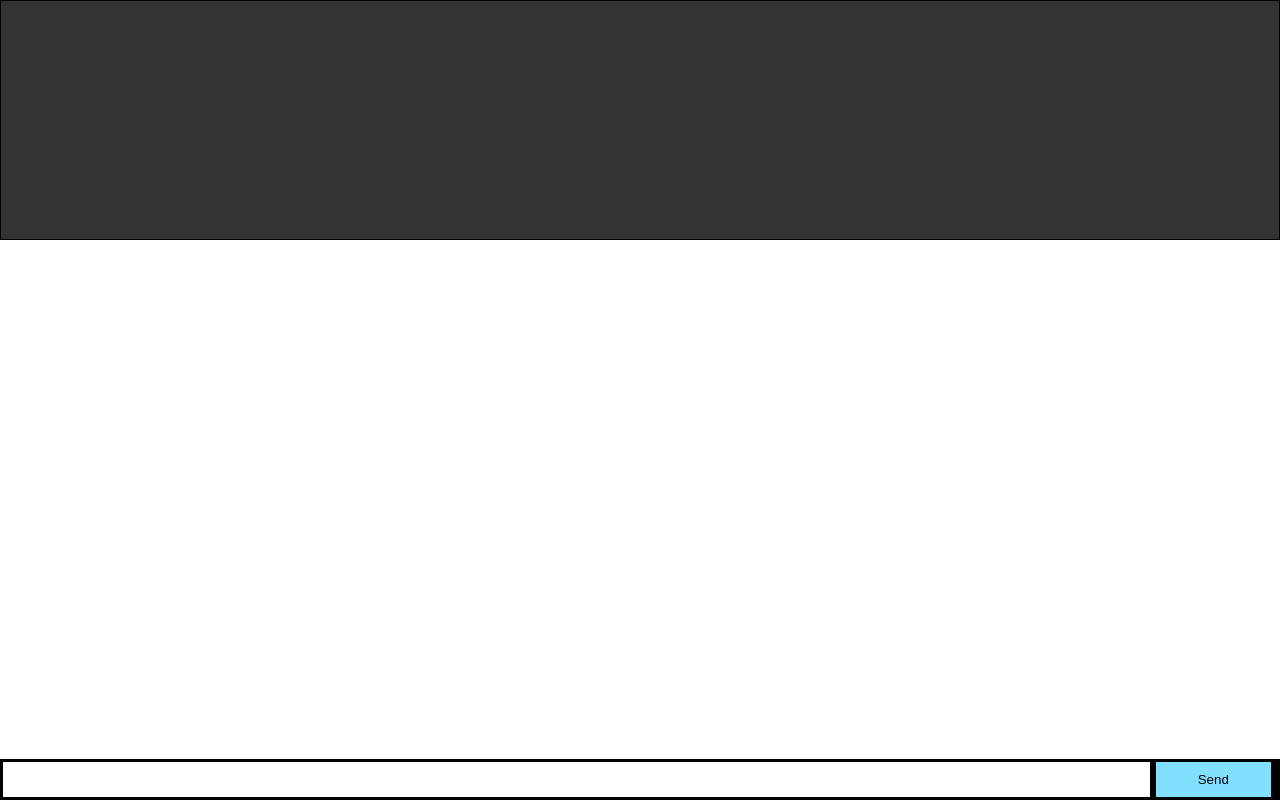
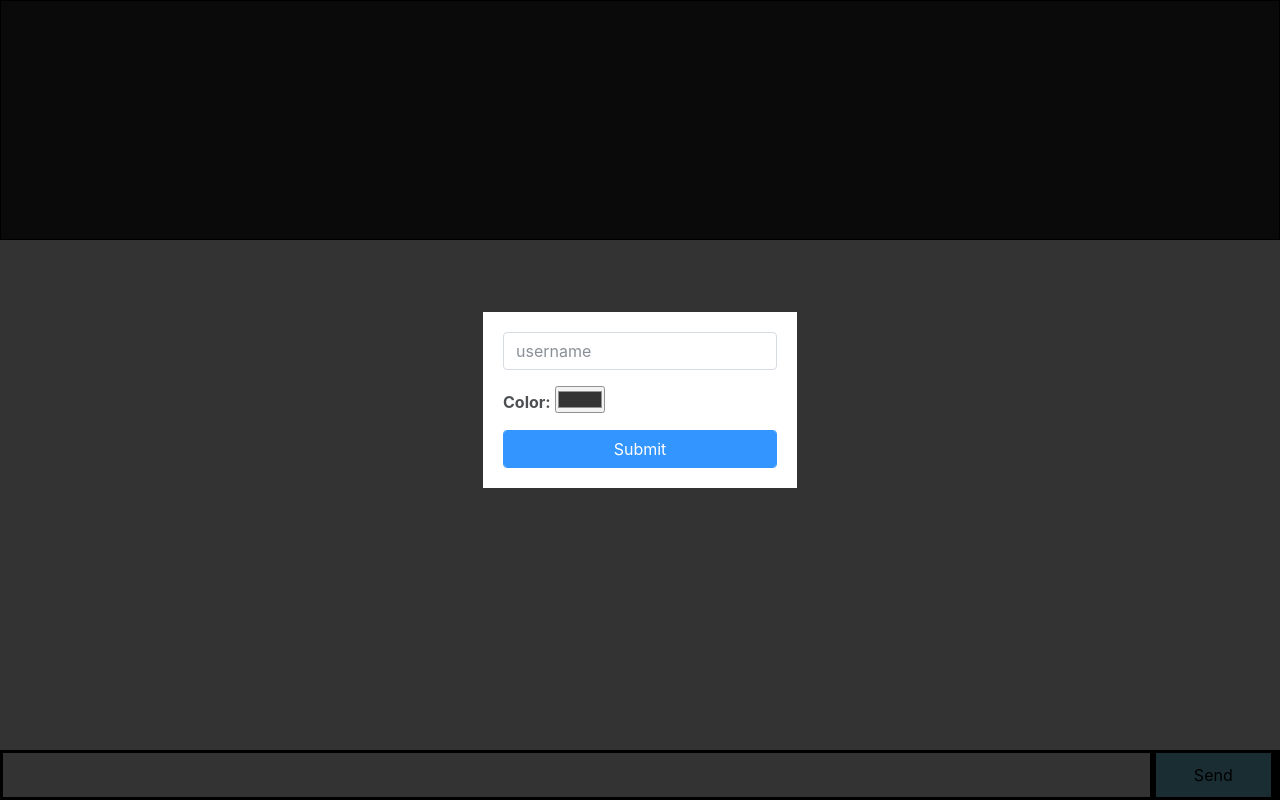
Before and after one commit to martibobby/group-chat, a website: page public/index.html in a window 1280 px wide. Drawn offline with nearby package versions, Linux system fonts and the light colour scheme; no server answers.

Commit message:
added front end cookie-user-color functionality

```diff
--- a/public/css/index.css
+++ /dev/null
@@ -1,55 +0,0 @@
-* {
-    margin: 0;
-    padding: 0;
-    box-sizing: border-box;
-}
-
-body {
-    font: 13px Helvetica, Arial;
-}
-
-form {
-    background: #000;
-    padding: 3px;
-    position: fixed;
-    bottom: 0;
-    width: 100%;
-}
-
-form input {
-    border: 0;
-    padding: 10px;
-    width: 90%;
-    margin-right: .5%;
-}
-
-form button {
-    width: 9%;
-    background: rgb(130, 224, 255);
-    border: none;
-    padding: 10px;
-}
-
-#messages {
-    list-style-type: none;
-    margin: 0;
-    padding: 0;
-}
-
-#messages li {
-    padding: 5px 10px;
-}
-
-#messages li:nth-child(odd) {
-    background: #eee;
-}
-
-#videoPlayer {
-    background-color: #333;
-}
-
-video {
-    width:  320px;
-    height:  240px;
-    border:  1px solid black;
-}
--- a/public/index.html
+++ b/public/index.html
@@ -2,6 +2,7 @@
 <html>
   <head>
     <title>Socket.IO chat</title>
+    <link rel="stylesheet" href="https://maxcdn.bootstrapcdn.com/bootstrap/4.0.0/css/bootstrap.min.css" integrity="sha384-Gn5384xqQ1aoWXA+058RXPxPg6fy4IWvTNh0E263XmFcJlSAwiGgFAW/dAiS6JXm" crossorigin="anonymous">
     <style>
       * { margin: 0; padding: 0; box-sizing: border-box; }
       /*body { font: 13px Helvetica, Arial; }*/
@@ -19,10 +20,38 @@
           height:  240px;
           border:  1px solid black;
       }
+      .form {
+          background: white;
+          padding: 20px;
+      }
+      .form-wrapper {
+          position: absolute;
+          z-index: 2;
+          display: flex;
+          justify-content: center;
+          align-items:center;
+          width: 100vw;
+          height: 100vh;
+          background: black;
+          opacity: 0.8
+      }
     </style>
     <script src="http://ajax.googleapis.com/ajax/libs/jquery/1.10.2/jquery.min.js"></script>
+    <script src="js/set_cookie.js"></script>
   </head>
   <body onload="init()">
+    <div class="form-wrapper d-none" id="user-form">
+        <div class="form">
+            <div class="form-group">
+                <input class="form-control" type="text" placeholder="username" id="username">
+            </div>
+            <div class="form-group">
+                <strong>Color:</strong>
+                <input type="color" id="color">
+            </div>
+            <button class="form-control btn btn-primary" id="submit">Submit</button>
+        </div>
+    </div>
     <div id="videoPlayer">
     </div>
     <div id="chatRoom">
@@ -37,11 +66,22 @@
     <script>
         $(function () {
             var socket = io();
+
             $('form').submit(function(){
+                // build message object
+                var message = {
+                    username: readCookie('username'),
+                    color: readCookie('color'),
+                    text: $('#m').val()
+                }
+
+                console.log(message);
+
                 socket.emit('chat message', $('#m').val());
                 $('#m').val('');
                 return false;
             });
+
             socket.on('chat message', function(msg){
                 $('#messages').append($('<li>').text(msg));
             });
--- a/public/js/set_cookie.js
+++ b/public/js/set_cookie.js
@@ -5,8 +5,8 @@ function createCookie(name, value, days) {
         var expires = "; expires="+date.toGMTString();
     } else {
         var expires = "";
-        document.cookie = name+"="+value+expires+"; path=/";
     }
+    document.cookie = name+"="+value+expires+"; path=/";
 }
 
 function readCookie(name) {
@@ -29,7 +29,18 @@ function checkCookie(name) {
 }
 
 $(document).ready(function() {
-    if(!checkCookie('username')) {
-        $('#username-form').removeClass('d-none');
+    // if no username cookie has been set
+    if(!checkCookie('username') || !checkCookie('color')) {
+        $('#user-form').removeClass('d-none');
     }
+
+    $('#submit').click(() => {
+        var username = $('#username').val();
+        var color = $('#color').val();
+
+        createCookie('username', username, 1);
+        createCookie('color', color, 1);
+
+        $('#user-form').addClass('d-none');
+    });
 });
--- a/server.js
+++ b/server.js
@@ -14,8 +14,7 @@ var io  = require('socket.io').listen(http);
 var channels = {};
 var sockets = {};
 
-
-var port = 8004;
+var port = 8002;
 //files we want to serv will be in this dir
 var public_dir = path.join(__dirname, 'public');
 var src_dir = path.join(__dirname, 'src');
```
Lines whose indentation alone changed are shown as unchanged.
